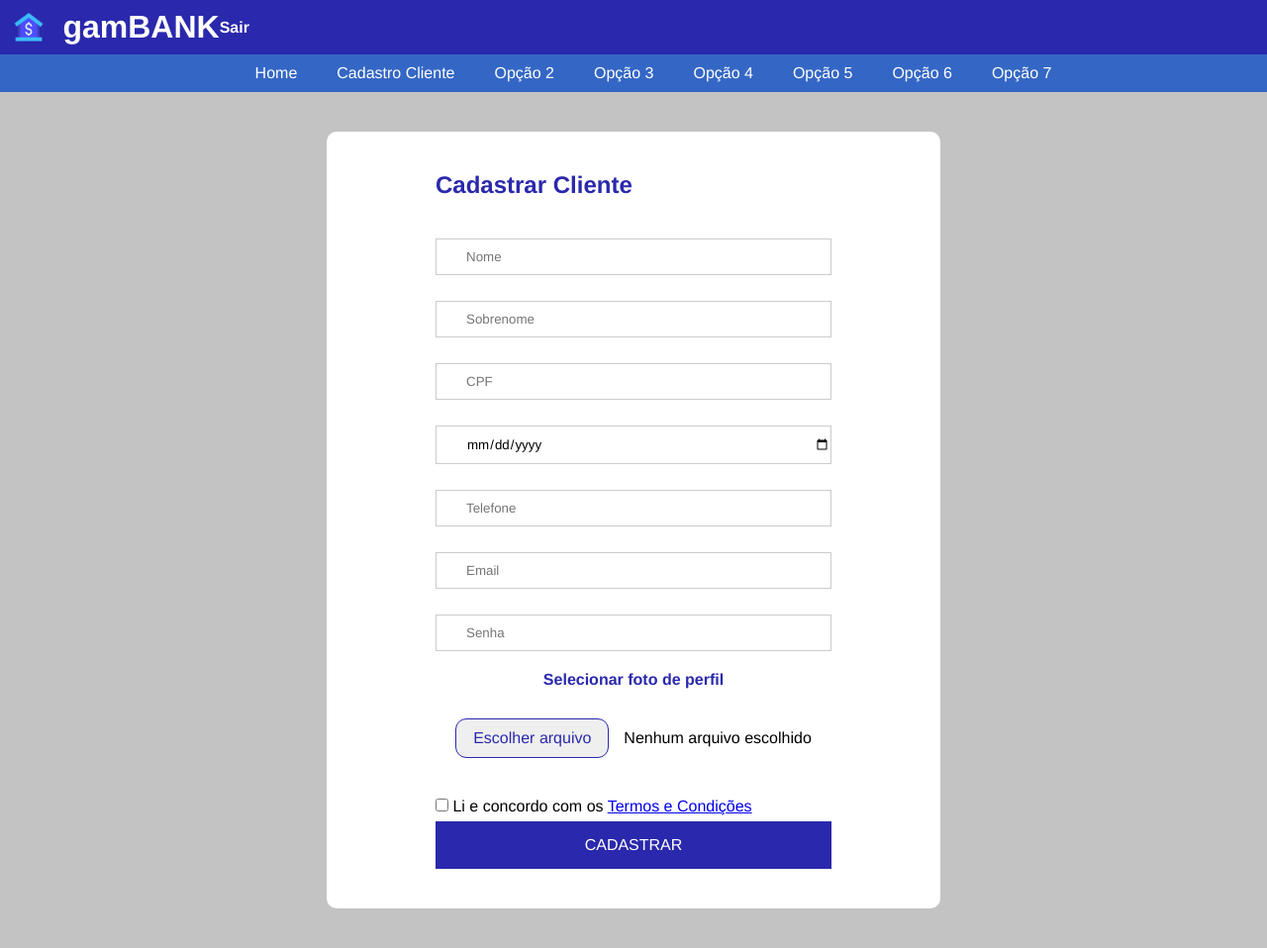
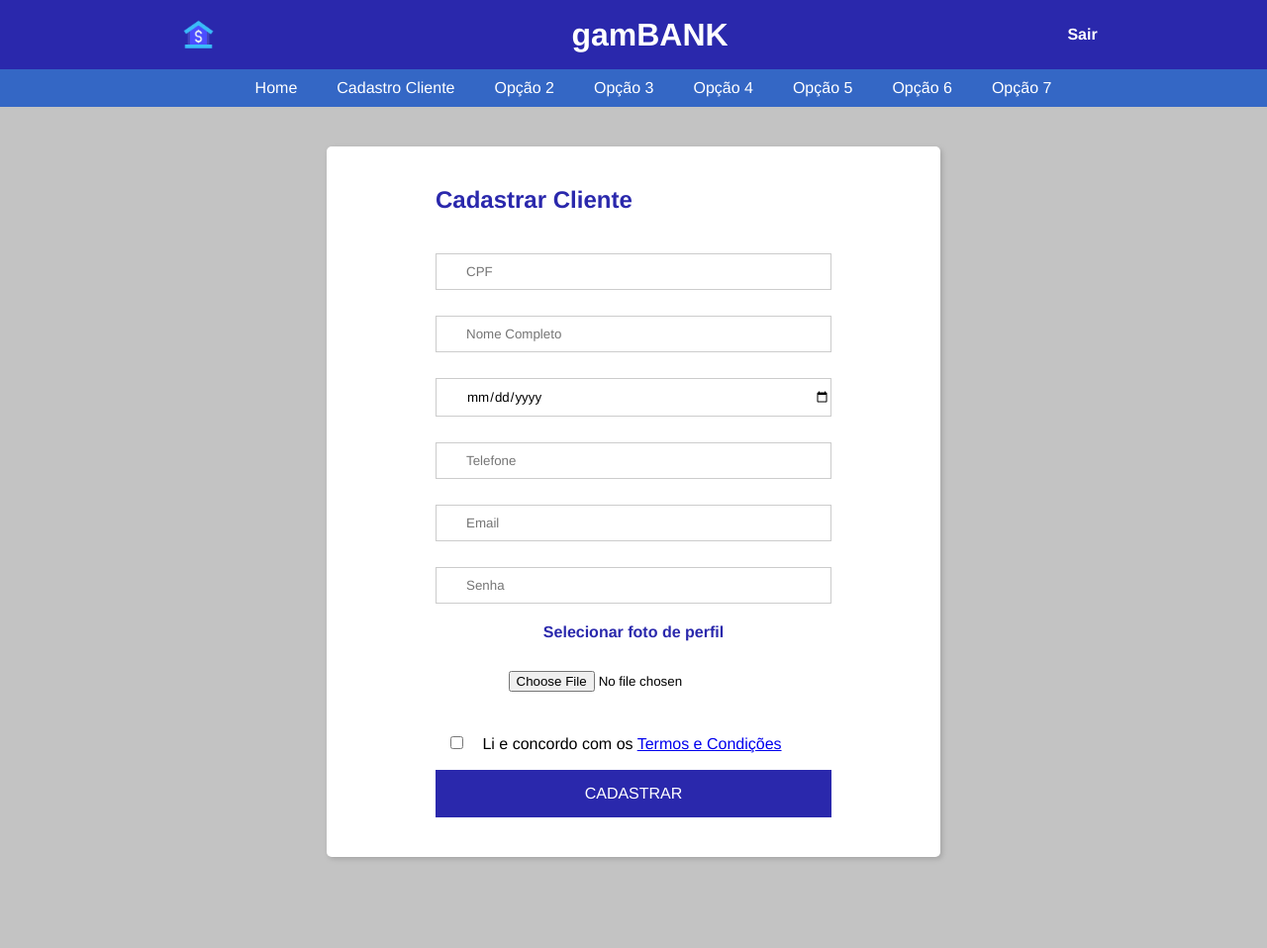
Before and after one commit to MuriloHI/projeto-eletiva-banco-digital, a PHP site: page /telas/cadastrarCliente.html in a window 1280 px wide. Shown: the whole page at 99% size. After the commit the page ends 869 px from the top, so only its background shows below. Run offline with PHP 8.4, Linux system fonts and the light colour scheme.

Commit message:
Mudanças nas telas e styles

```diff
--- a/styles/style_cadastrarCliente.css
+++ b/styles/style_cadastrarCliente.css
@@ -10,7 +10,8 @@
     color: rgb(255, 255, 255);
     display: flex;
     align-items: center;
-    height: 55px;
+    justify-content: space-around;
+    height: 70px;
 }
 
 header img {
@@ -20,6 +21,7 @@ header img {
 }
 
 header p {
+    float: left;
     font-weight: bold;
   }
 
@@ -71,9 +73,10 @@ nav ul a:hover {
 .form-container {
     background-color: rgb(255, 255, 255);
     padding: 40px;
-    border-radius: 10px;
+    border-radius: 5px;
     max-width: 400px;
     width: 100%;
+    box-shadow: 2px 2px 5px rgb(164, 164, 164);
 
     padding-left: 110px;
     padding-right: 110px;
@@ -87,7 +90,6 @@ nav ul a:hover {
 .form-container label {
     display: block;
     margin-bottom: 6px;
-
 }
 
 .selecionar {
@@ -97,12 +99,14 @@ nav ul a:hover {
     margin-bottom: 30px;
 }
 
-.escolher_e_nenhum {
-    display: flex;
-    align-items: center;
-    justify-content: center;
-    margin-bottom: 40px;
+.form-container input[type="file"] {
+    display: block;
+    margin: auto;
+    margin-bottom: 30px;
 }
+/* - Pode ser usado como outro botão, talvez.
+    Removido pois alterei o button para input type=file
+
 .escolher_arquivo {
     border-radius: 11px;
     border: 1px solid rgb(42, 40, 172);
@@ -117,17 +121,19 @@ nav ul a:hover {
     background-color: rgb(223, 223, 223);
     transition: 0.2s;
 }
-
+*/
 .form-container input[type="text"],
 .form-container input[type="email"],
 .form-container input[type="password"],
-.form-container input[type="date"],
-.form-container input[type="file"]
- {
+.form-container input[type="date"] {
     width: 92%;
     padding: 10px 0 10px 30px;
     margin-bottom: 20px;
     border: 1px solid rgb(204, 204, 204);
+}
+
+.form-container input[type="checkbox"] {
+    margin: 15px;
 }
 
 .cadastrar {
--- a/telas/cadastrarCliente.html
+++ b/telas/cadastrarCliente.html
@@ -26,20 +26,15 @@
         </ul>
     </nav>
 
-
     <section class="container">
         <section class="form-container">
             <h2>Cadastrar Cliente</h2>
             <form>
-
-                <label for="nome"></label>
-                <input type="text" name="nome" placeholder="Nome">
-
-                <label for="sobrenome"></label>
-                <input type="text" name="sobrenome" placeholder="Sobrenome">
-
                 <label for="cpf"></label>
                 <input type="text" name="cpf" placeholder="CPF">
+
+                <label for="nomeCompleto"></label>
+                <input type="text" name="nomeCompleto" placeholder="Nome Completo">
 
                 <label for="data-nascimento"></label>
                 <input type="date" name="data-nascimento">
@@ -54,18 +49,14 @@
                 <input type="password" name="senha" placeholder="Senha">
 
                 <p class="selecionar">Selecionar foto de perfil</p>
-
-                <section class="escolher_e_nenhum">
-                    <button class="escolher_arquivo">Escolher arquivo</button>
-                    <p>Nenhum arquivo escolhido</p>
-                </section>
+                    <label for="foto-perfil"></label>
+                    <input type="file" id="foto-perfil" name="foto-perfil">
 
                 <label>
                     <input type="checkbox" name="termos" required>
-                    Li e concordo com os <a href="#" target="_blank">Termos e Condições</a>
+                        Li e concordo com os <a href="#" target="_blank">Termos e Condições</a>
                 </label>
-
-                <button class="cadastrar">CADASTRAR</button>
+                    <button class="cadastrar">CADASTRAR</button>
             </form>
         </section>
     </section>
```
